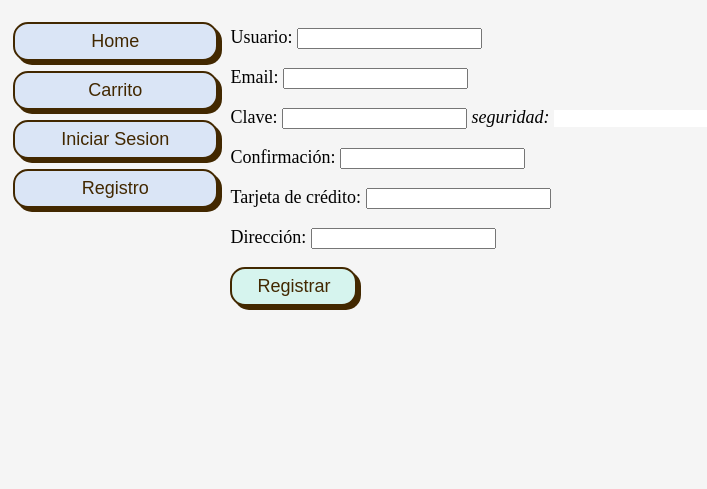
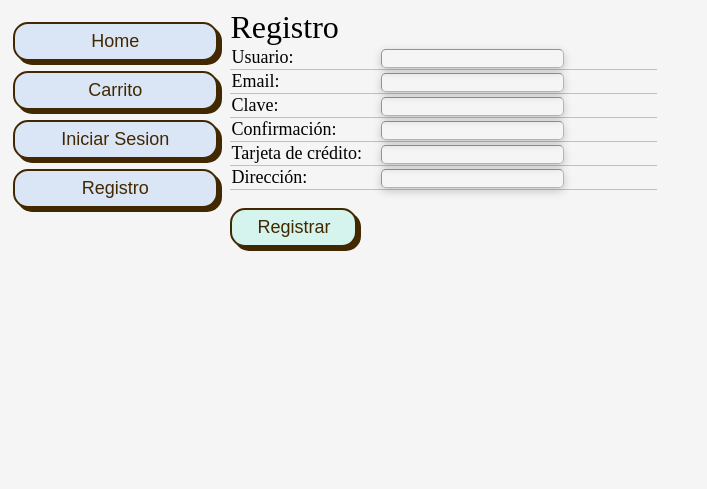
Before and after one commit to pabloizaguirre/web-app-ventas-si, a Flask app: page /registro in a window 1280 px wide. Shown: the part 41-530 px from the top of the page, without its empty margins (0-707 px from the left). Run offline with Flask 2, Linux system fonts and the light colour scheme.

Commit message:
Estilo del registro

```diff
--- a/app/inventario/inventario.json
+++ b/app/inventario/inventario.json
@@ -16,8 +16,8 @@
                 }
             ],
             "sinopsis": "La Rep\u00fablica Gal\u00e1ctica est\u00e1 sumida en el caos. Los impuestos de las rutas comerciales a los sistemas estelares exteriores est\u00e1n en disputa. Esperando resolver el asunto con un bloqueo de poderosas naves de guerra, la codiciosa Federaci\u00f3n del Comercio ha detenido todos los env\u00edos al peque\u00f1o planeta de Naboo.",
-            "valoracion": 3.625,
-            "numeroValoraciones": 8,
+            "valoracion": 3.5555555555555554,
+            "numeroValoraciones": 9,
             "criticas": "Desde un punto de vista cinematogr\u00e1fico, La amenaza fantasma es la peor de las seis pel\u00edculas de Star Wars, pero eso no quiere decir que sea mala, ni mucho menos, tan solo que est\u00e1 por debajo del nivel conseguido en la trilog\u00eda original y en el magn\u00edfico episodio que enlaza una con otra, La venganza de los Sith."
         },
         "2": {
@@ -74,8 +74,8 @@
                 }
             ],
             "sinopsis": "Evan Treborn, un joven que se est\u00e1 esforzando por superar unos dolorosos recuerdos de su infancia, descubre una t\u00e9cnica que le permite viajar atr\u00e1s en el tiempo y ocupar su cuerpo de ni\u00f1o para poder cambiar el curso de su dolorosa historia. Sin embargo tambi\u00e9n descubre que cualquier m\u00ednimo cambio en el pasado altera enormemente su futuro.",
-            "valoracion": 3.0,
-            "numeroValoraciones": 4,
+            "valoracion": 2.142857142857143,
+            "numeroValoraciones": 7,
             "criticas": "Si Superm\u00e1n daba vueltas a la Tierra para ir hacia atr\u00e1s en el tiempo, el guapo de Kutcher simplemente tiene que concentrarse mientras lee sus diarios. Pero una vez en el pasado no juega a la loter\u00eda, sino que ciertamente hace de superm\u00e1n local: se preocupa de corregir los errores cometidos para mejorar su futuro y el de sus amigos. Lo cierto es que, adem\u00e1s, si analizamos la pel\u00edcula detenidamente, el asunto no era otro que el de tener los libritos a mano, pero Bress y Gruber, estos dos avispados directores novatos, nos lo envuelven en un thriller sofisticado y aparentemente complejo... que hay que reconocer que se hace bastante entretenido. Siempre que no le hagas tu propio efecto mariposa a la pel\u00edcula y la revises (en su segunda visi\u00f3n pierde mucho, pues pierde su efecto sorpresa, su mayor baza). Un intrigante pasarratos, no recomendable para los ni\u00f1os, que gust\u00f3 especialmente a los adolescentes (fue n\u00ba1 en la taquilla americana). Provoca divisi\u00f3n de opiniones, pero si no sabes qu\u00e9 coger en el videoclub, y te gusta el cine comercial, \u00e9sta puede ser una buena elecci\u00f3n."
         },
         "4": {
--- a/app/static/estilo.css
+++ b/app/static/estilo.css
@@ -316,6 +316,22 @@ table, th, td {
 	padding-top: 1em;
 }
 
+/* registro */
+
+.registro-input {
+	background-color: rgb(0 0 0 / 0);
+	border-width: 1px;
+	border-color: rgb(0 0 0 / 0.4);
+	border-radius: 5px;
+	box-shadow: 0 3px 10px rgb(0 0 0 / 0.2);
+}
+
+#medidor-fortaleza {
+	border: none;
+	background-color: rgb(0 0 0 / 0);
+	width: 5em;
+}
+
 /* saldo */
 
 #input-saldo {
--- a/app/static/scripts.js
+++ b/app/static/scripts.js
@@ -139,6 +139,13 @@ $(function () {
 function muestra_seguridad_clave(clave, formulario) {
     seguridad = seguridad_clave(clave);
     formulario.seguridad.value = seguridad;
+    if(seguridad=='Débil'){
+        $("#medidor-fortaleza").css('color', 'rgb(233, 60, 70)')
+    } else if(seguridad=='Normal'){
+        $("#medidor-fortaleza").css('color', 'rgb(240	165	59	)')
+    } else {
+        $("#medidor-fortaleza").css('color', 'rgb(111, 201, 90)')
+    }
 }
 
 function comprobarClave() {
@@ -188,11 +195,11 @@ function seguridad_clave(clave) {
     }
 
     if (seguridad <= 100) {
-        retorno = "debil";
+        retorno = "Débil";
     } else if (seguridad > 100 && seguridad <= 240) {
-        retorno = "normal";
+        retorno = "Normal";
     } else {
-        retorno = "fuerte";
+        retorno = "Fuerte";
     }
 
     return retorno;
--- a/app/templates/login.html
+++ b/app/templates/login.html
@@ -16,11 +16,11 @@
         </script>
     {% endif %}
 
-    <h1>Sign In</h1>
+    <div class='page-title'>Iniciar sesión</div>
     <form action="" method="post">
-        <label><b>Username</b></label>
+        <label>Username: </label>
         <input name="username" type="text" placeholder="Enter username" required>
-        <label><b>Password</b></label>
+        <label>Password: </label>
         <input name="password" type="password" placeholder="Enter password" required>
         <p>
         <input type="submit" value="Iniciar Sesion" class="button-style green-button">
--- a/app/templates/registro.html
+++ b/app/templates/registro.html
@@ -18,35 +18,65 @@
 </script>
 {% endif %}
 
+<div class='page-title'>Registro</div>
+
 <form action="" method="POST" name="formu" onsubmit="return comprobarClave()">
-    <p>
+    <table>
+        <tr>
+            <td>
                 Usuario:
-        <input name="usuario" type="text" MINLENGTH="5">
-    </p>
-    <p>
+            </td>
+            <td>
+                <input class="registro-input" name="usuario" type="text" MINLENGTH="5">
+            </td>
+        </tr>
+        <tr>
+            <td>
                 Email:
-        <input name="correo" type="email">
-    </p>
-    <p>
+            </td>
+            <td>
+                <input class="registro-input" name="correo" type="email">
+            </td>
+        </tr>
+        <tr>
+            <td>
                 Clave:
-        <input name="clave" type="password" MINLENGTH="6" onkeyup="muestra_seguridad_clave(this.value, this.form)">
-        <i>seguridad:</i> <input name="seguridad" type="text" style="border: 0px;" onfocus="blur()">
-    </p>
-    <p>
+            </td>
+            <td>
+                <input class="registro-input" name="clave" type="password" MINLENGTH="6"
+                    onkeyup="muestra_seguridad_clave(this.value, this.form)">
+                <input id="medidor-fortaleza" name="seguridad" type="text" onfocus="blur()">
+            </td>
+        </tr>
+        <tr>
+            <td>
                 Confirmación:
-        <input name="clave-confirmar" type="password" MINLENGTH="6">
-    </p>
-    <p>
+            </td>
+            <td>
+                <input class="registro-input" name="clave-confirmar" type="password" MINLENGTH="6">
+            </td>
+        </tr>
+        <tr>
+            <td>
                 Tarjeta de crédito:
-        <input name="tarjeta" type="text" MINLENGTH="16" MAXLENGTH="16">
-    </p>
-    <p>
+            </td>
+            <td>
+                <input class="registro-input" name="tarjeta" type="text" MINLENGTH="16" MAXLENGTH="16">
+            </td>
+        </tr>
+        <tr>
+            <td>
                 Dirección:
-        <input name="direccion" type="text" MAXLENGTH="50">
-    </p>
-    <p>
+            </td>
+            <td>
+                <input class="registro-input" name="direccion" type="text" MAXLENGTH="50">
+            </td>
+        </tr>
+    </table>
+    <p></p>
     <input type="submit" value="Registrar" class="button-style green-button">
-    </p>
+
+
 </form>
 
 {% endblock%}
--- a/si1users/paula/compras.json
+++ b/si1users/paula/compras.json
@@ -66,5 +66,11 @@
             "id": "4",
             "cantidad": 2
         }
+    ],
+    [
+        {
+            "id": "1",
+            "cantidad": 32
+        }
     ]
 ]
```
Also changed, not shown: 2 other files. Lines whose indentation alone changed are shown as unchanged.
